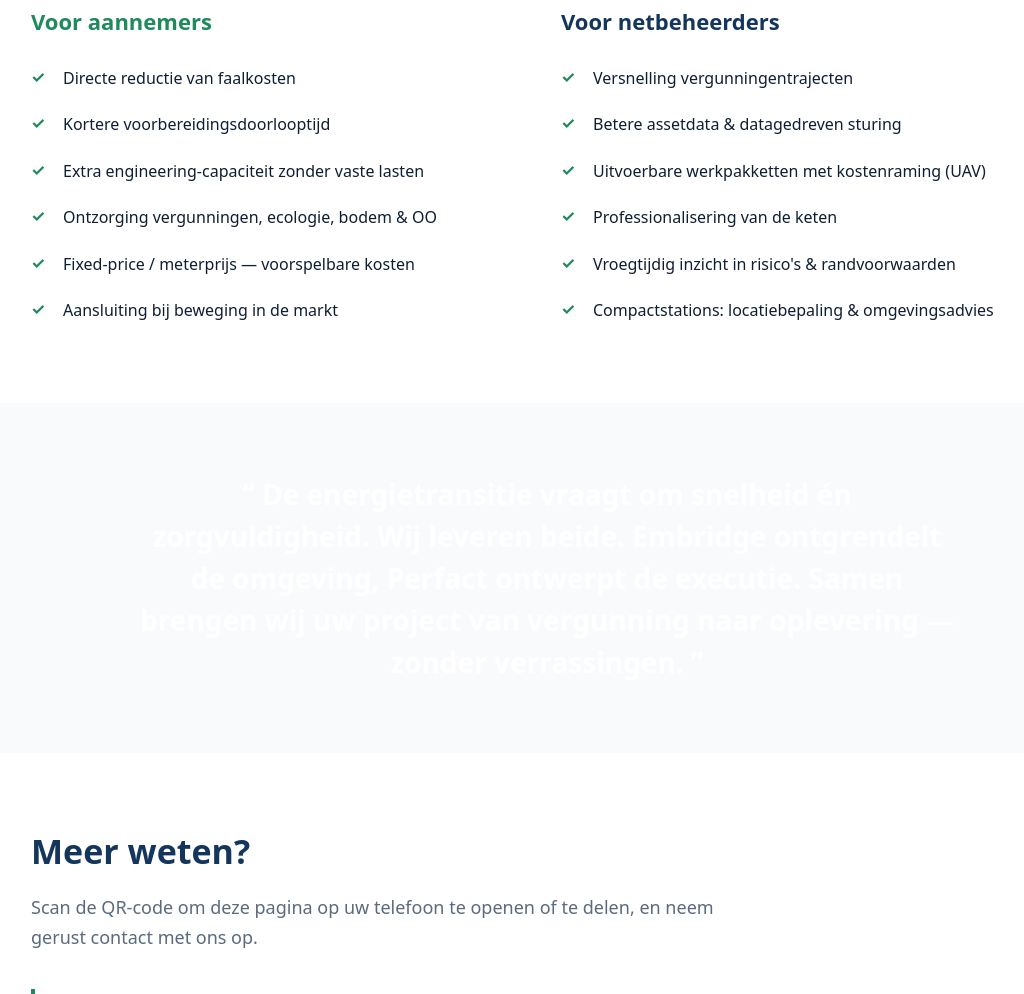
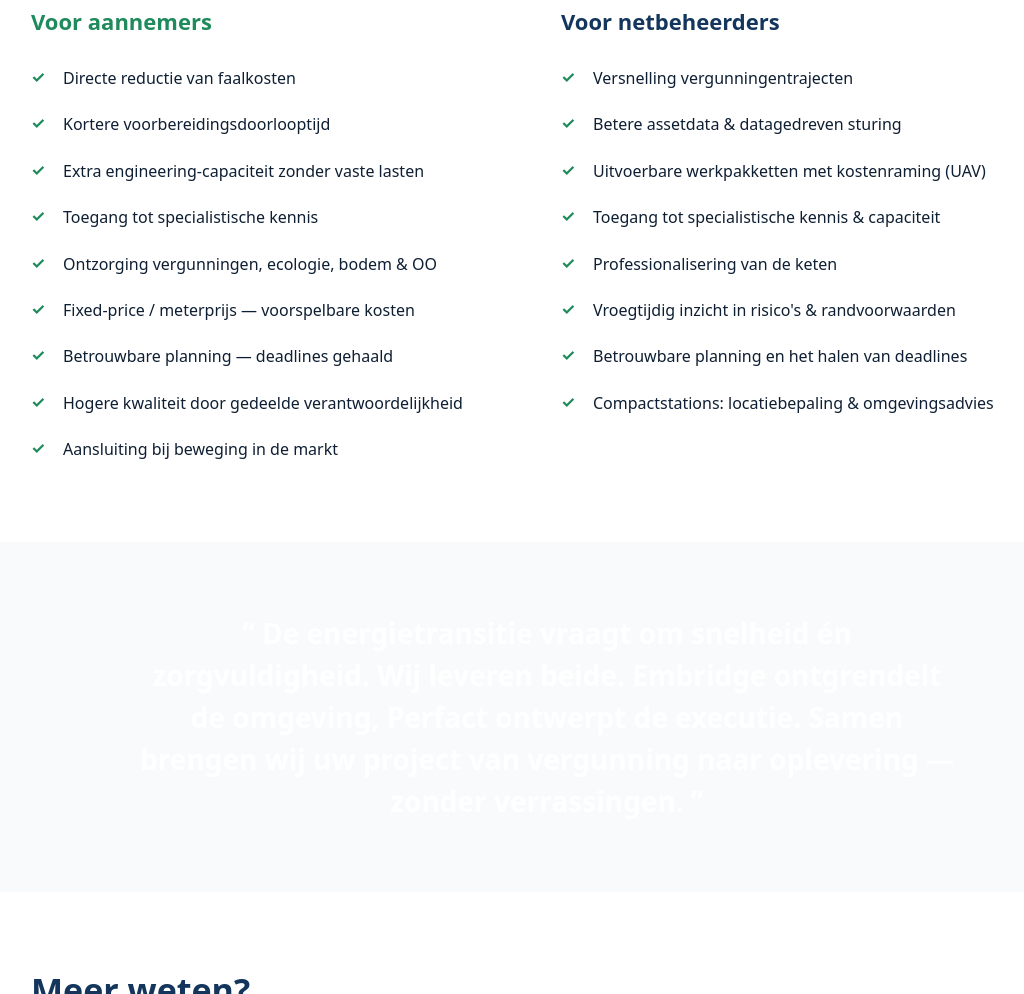
Before and after one commit to Bessje/embridge-perfact, a plain HTML site: page index.html in a window 1280 px wide. Shown: the part 2339-3333 px from the top of the page, without its empty margins (93-1117 px from the left). Drawn offline with Linux system fonts and the light colour scheme; a script that the page names is missing.

Commit message:
Voordelen aangevuld vanuit proposities (klantgericht)

```diff
--- a/index.html
+++ b/index.html
@@ -279,8 +279,11 @@
             <li>Directe reductie van faalkosten</li>
             <li>Kortere voorbereidingsdoorlooptijd</li>
             <li>Extra engineering-capaciteit zonder vaste lasten</li>
+            <li>Toegang tot specialistische kennis</li>
             <li>Ontzorging vergunningen, ecologie, bodem &amp; OO</li>
             <li>Fixed-price / meterprijs — voorspelbare kosten</li>
+            <li>Betrouwbare planning — deadlines gehaald</li>
+            <li>Hogere kwaliteit door gedeelde verantwoordelijkheid</li>
             <li>Aansluiting bij beweging in de markt</li>
           </ul>
         </div>
@@ -290,8 +293,10 @@
             <li>Versnelling vergunningentrajecten</li>
             <li>Betere assetdata &amp; datagedreven sturing</li>
             <li>Uitvoerbare werkpakketten met kostenraming (UAV)</li>
+            <li>Toegang tot specialistische kennis &amp; capaciteit</li>
             <li>Professionalisering van de keten</li>
             <li>Vroegtijdig inzicht in risico's &amp; randvoorwaarden</li>
+            <li>Betrouwbare planning en het halen van deadlines</li>
             <li>Compactstations: locatiebepaling &amp; omgevingsadvies</li>
           </ul>
         </div>
```
